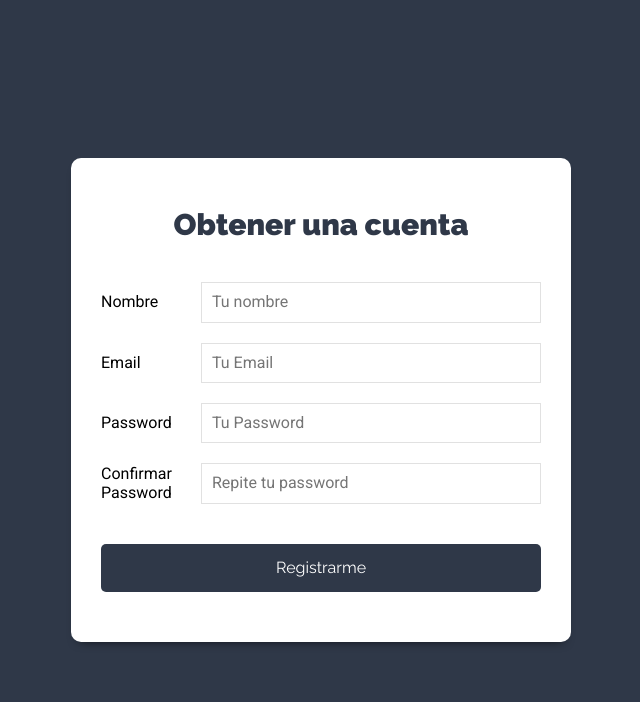
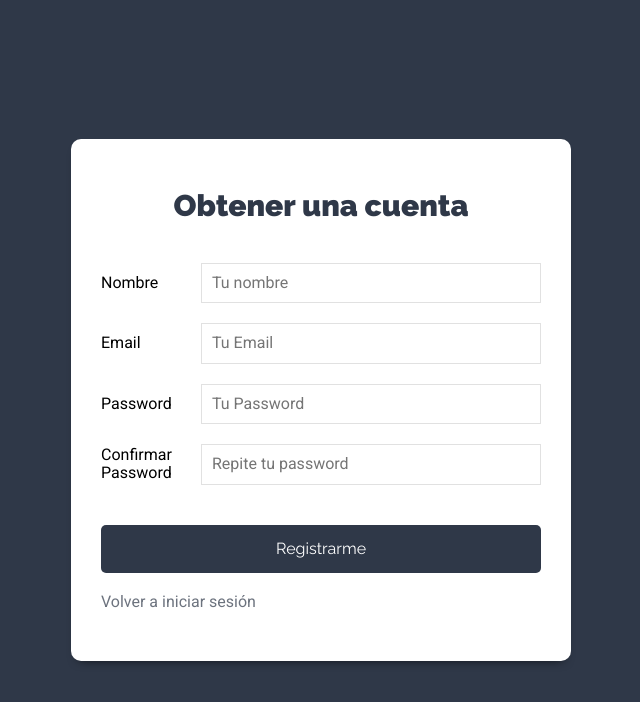
Before and after one commit to genarogg/tareas-mern-vista, a React (Create React App) app: page /nueva-cuenta in a window 1280 px wide. Shown: the top 702 px of the page, without its empty margins (319-959 px from the left). Built offline with nearby package versions, Linux system fonts and the light colour scheme.

Commit message:
Volver a iniciar sesión

```diff
--- a/src/components/auth/NuevaCuenta.js
+++ b/src/components/auth/NuevaCuenta.js
@@ -85,7 +85,9 @@ const NuevaCuenta = () => {
             />
           </div>
         </form>
-
+        <Link to={"/"} className="enlace-cuenta">
+          Volver a iniciar sesión
+        </Link>
       </div>
     </div>
   );
```
